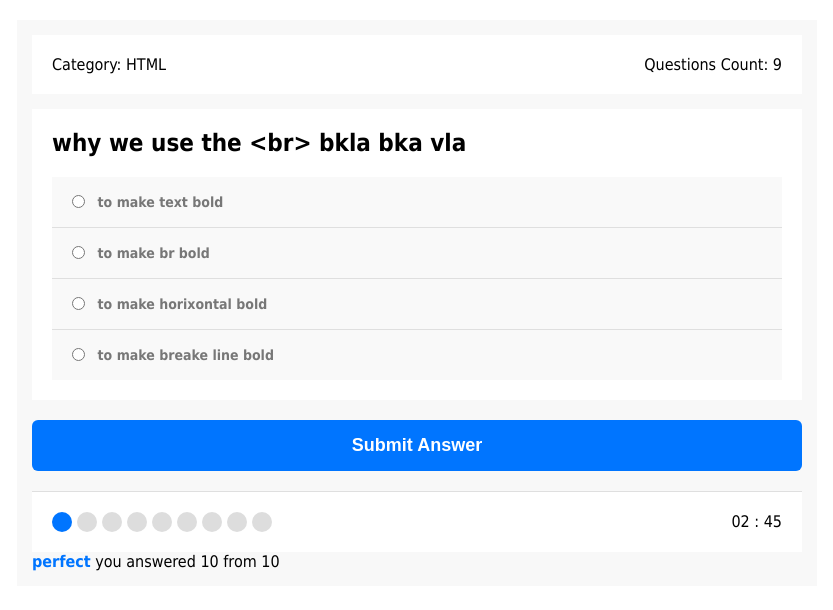
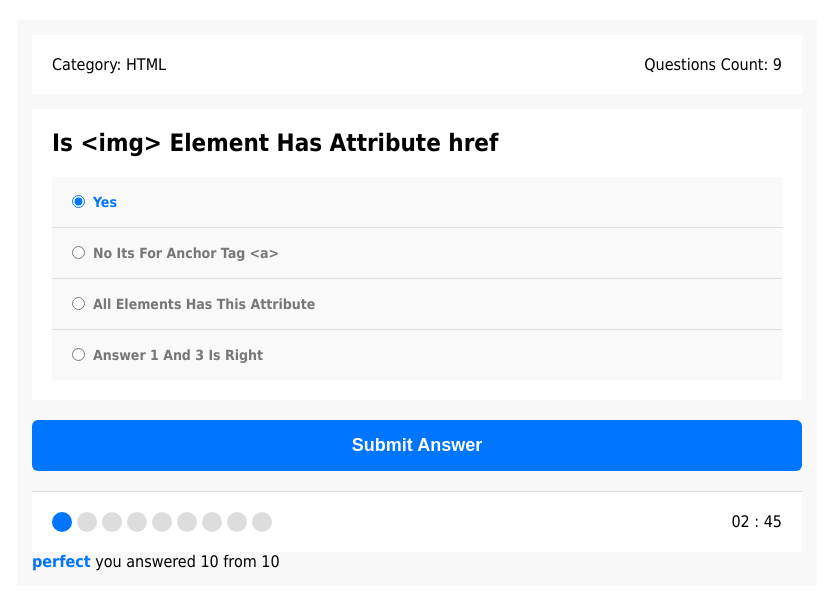
Before and after one commit to MennaHamadaElsba3i/Quiz-App, a plain HTML site: page insex.html in a window 1280 px wide. Both pictures are taken after a click on the button "Submit Answer". Shown: the whole page, without its empty margins (223-1056 px from the left). Drawn offline with Linux system fonts and the light colour scheme.

Commit message:
fixed answers bug and updated quiz logic

```diff
--- a/app.js
+++ b/app.js
@@ -1,10 +1,12 @@
 let countspan = document.querySelector('.count span');
 let mainbullets = document.querySelector('.bullets');
 let mainbulletscontainer = document.querySelector('.bullets .spans');
-
-
+let quezErea = document.querySelector('.quiz-area');
+let ansarea = document.querySelector('.answers-area');
+let supbutton = document.querySelector('.submit-button');
 
 let currentIndex = 0;
+let rightAns = 0;
 function getques() {
      let myreq = new XMLHttpRequest();
      myreq.onreadystatechange = function () {  // لما حالة الريكويست تتغير هنبدا نتشيك على الريدي ستيت اللي هي حالة الريكويست
@@ -16,6 +18,15 @@ function getques() {
                let quescount = quesobjs.length;
                createpullets(quescount);
                addquesdata(quesobjs[currentIndex], quescount);
+               supbutton, onclick = () => {
+                    let rightAns = quesobjs[currentIndex].right_answer;
+                    //نزود الاندكس
+                    currentIndex++;
+                    checkAns(rightAns, quescount);
+                    quezErea.innerHTML = "";
+                    ansarea.innerHTML = "";
+                    addquesdata(quesobjs[currentIndex], quescount);
+               }
           }
      }
      myreq.open("GET", "./ques.json", true);
@@ -37,4 +48,46 @@ function createpullets(num) {
 
 function addquesdata(obj, count) {
      // اول حاجه هنكريت السؤال
+     let quesTitle = document.createElement("h2");
+     let quesText = document.createTextNode(obj['title']);
+     // let quesTExt = document.createTextNode(obj.title);
+     quesTitle.appendChild(quesText);
+     quezErea.appendChild(quesTitle);
+
+     for (let i = 1; i <= 4; i++) {
+          let mainansdiv = document.createElement('div');
+          mainansdiv.className = 'answer'
+
+          let radioAns = document.createElement('input');
+          radioAns.name = "ques"
+          radioAns.type = "radio";
+          radioAns.id = `answer_${i}`;
+          radioAns.dataset.answer = obj[`answer_${i}`];
+
+          let thelabel = document.createElement('label');
+          thelabel.htmlFor = `ans${i}`;
+          let lebelText = document.createTextNode(obj[`answer_${i}`]);
+          if (i === 1) {
+               radioAns.checked = true;
+          }
+
+          thelabel.appendChild(lebelText);
+
+          mainansdiv.appendChild(radioAns);
+          mainansdiv.appendChild(thelabel);
+          ansarea.appendChild(mainansdiv);
+     }
 }
+
+function checkAns(rans, count) {
+     let ans = document.getElementsByName('ques');
+     let chosenans;
+     for (let i = 0; i < ans.length; i++) {
+          if (ans[i].checked) {
+               chosenans = ans[i].dataset.answer;
+          }
+     }
+     if (rans === chosenans) {
+          rightAns++;
+     }
+}
--- a/insex.html
+++ b/insex.html
@@ -18,25 +18,9 @@
                     <div class="count">Questions Count: <span></span></div>
                </div>
                <div class="quiz-area">
-                    <h2>why we use the &lt;br&gt; bkla bka vla </h2>
+                    <!-- <h2>why we use the &lt;br&gt; bkla bka vla </h2> -->
                </div>
                <div class="answers-area">
-                    <div class="answer">
-                         <input type="radio" id="ans1" name="ques">
-                         <label for="ans1">to make text bold</label>
-                    </div>
-                    <div class="answer">
-                         <input type="radio" id="ans2" name="ques">
-                         <label for="ans2">to make br bold</label>
-                    </div>
-                    <div class="answer">
-                         <input type="radio" id="ans3" name="ques">
-                         <label for="ans3">to make horixontal bold</label>
-                    </div>
-                    <div class="answer">
-                         <input type="radio" id="ans4" name="ques">
-                         <label for="ans4">to make breake line bold</label>
-                    </div>
                </div>
                <button class="submit-button">Submit Answer</button>
                <div class="bullets">
```
